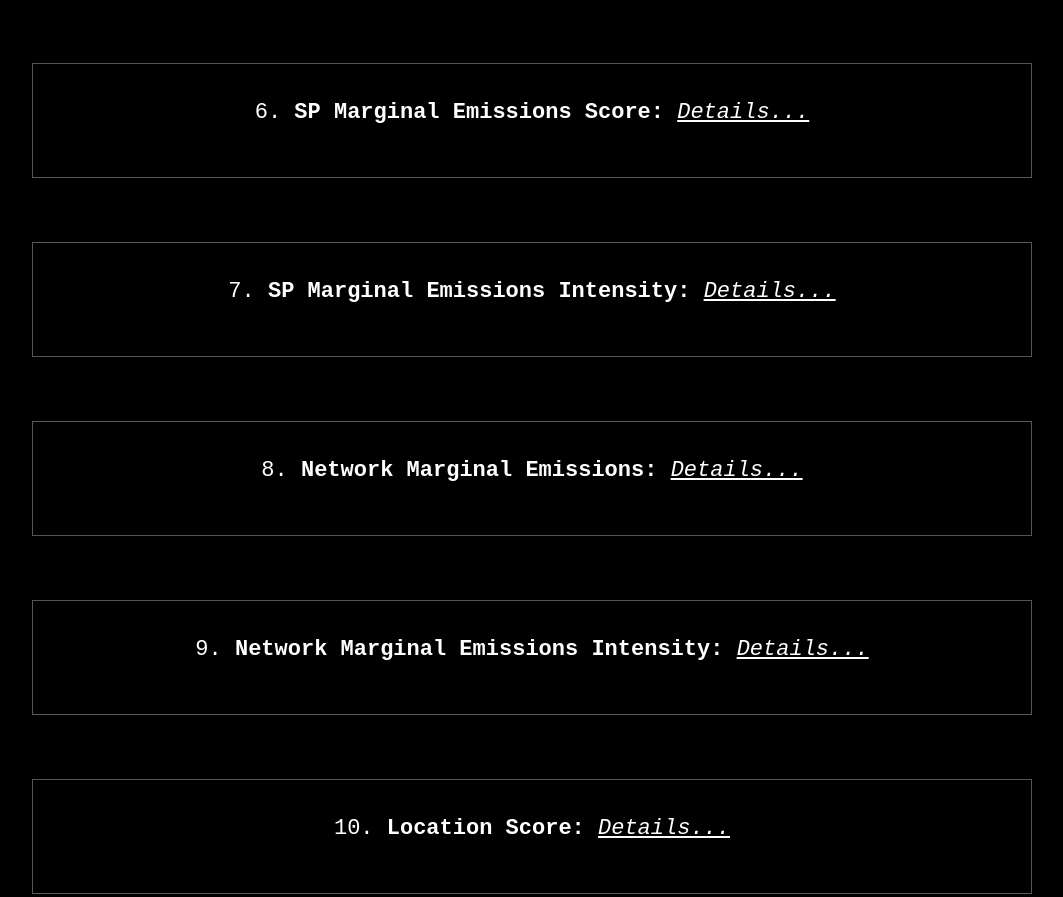
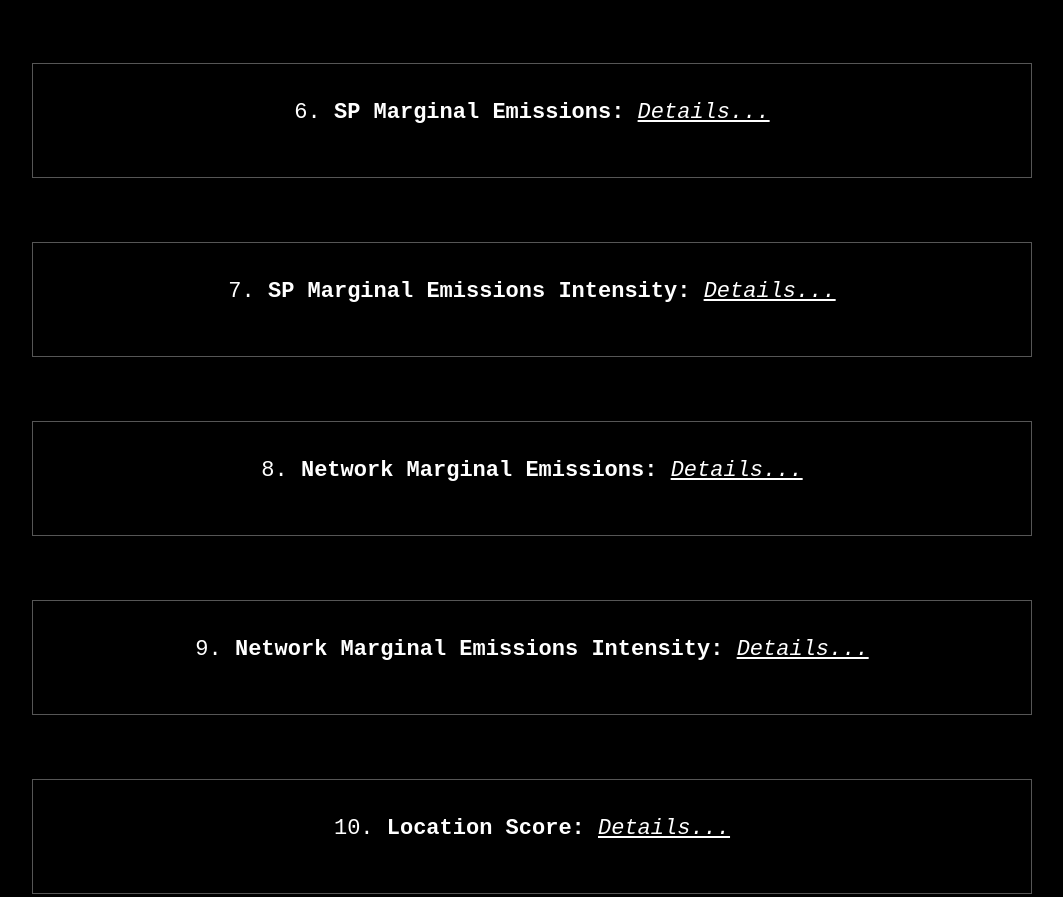
Before and after one commit to mjohnson518/GS_Tool, a React (Create React App) app: page /GS in a window 1280 px wide. Shown: the part 960-1857 px from the top of the page, without its empty margins (160-1223 px from the left). Built offline with nearby package versions, Linux system fonts and the light colour scheme.

Commit message:
typo on step 6

```diff
--- a/src/GS.js
+++ b/src/GS.js
@@ -229,7 +229,7 @@ const calculateGreenScore = () => {
     </div>
 
     <div className='steps'>
-    <p onClick={() => toggleCard(6)}>6. <b>SP Marginal Emissions Score: </b><span className='details'><u>Details...</u></span></p>
+    <p onClick={() => toggleCard(6)}>6. <b>SP Marginal Emissions: </b><span className='details'><u>Details...</u></span></p>
         {expandedCard === 6 && (
          <>
         <p> This is the “effect of the SP on local power grid emissions”; a measurement of how having a load at that grid location affects how the power grid functions.</p>
```
